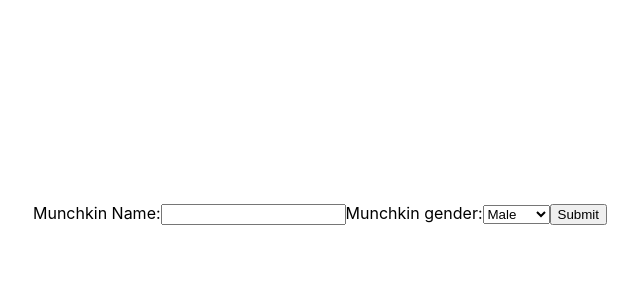
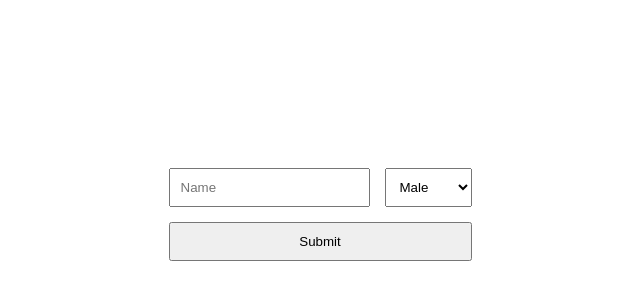
Before and after one commit to CodeyPacker/munchkin, a Next.js app: page / in a window 1280 px wide. Shown: the part 186-486 px from the top of the page, without its empty margins (320-960 px from the left). Built offline with nearby package versions, Linux system fonts and the light colour scheme.

Commit message:
Added styles to character setup

```diff
--- a/components/CharacterScreen.js
+++ b/components/CharacterScreen.js
@@ -37,7 +37,7 @@ const CharacterScreen = ({
         width={200}
         height={200}
       />
-      <style global jsx>{`
+      <style jsx>{`
         .character-level {
           display: flex;
           justify-content: space-between;
--- a/components/CharacterSetup.js
+++ b/components/CharacterSetup.js
@@ -1,22 +1,46 @@
 import _JSXStyle from "styled-jsx/style";
 
-const CharacterSetup = ({ handleSetName, handleSetGender, handleSetActiveScreen, activeScreen }) => {
+const CharacterSetup = ({
+  handleSetName,
+  handleSetGender,
+  handleSetActiveScreen,
+  activeScreen,
+}) => {
   return (
     <div className={activeScreen !== "character-setup" ? "hide" : "show"}>
-      <form onSubmit={(event) => handleSetActiveScreen(event, "character-screen")}>
-        <label>
-          Munchkin Name:
-          <input type="text" onChange={(e) => handleSetName(e)} />
-        </label>
-        <label>
-          Munchkin gender:
-          <select onChange={(e) => handleSetGender(e)}>
-            <option value="male">Male</option>
-            <option value="female">Female</option>
-          </select>
-        </label>
-        <button>Submit</button>
+      <form
+        onSubmit={(event) => handleSetActiveScreen(event, "character-screen")}
+      >
+        <input
+          className="name"
+          placeholder="Name"
+          type="text"
+          onChange={(e) => handleSetName(e)}
+        />
+        <select className="gender" onChange={(e) => handleSetGender(e)}>
+          <option value="male">Male</option>
+          <option value="female">Female</option>
+        </select>
+        <button className="submit">Submit</button>
       </form>
+
+      <style global jsx>{`
+        .name {
+          margin-right: 15px;
+          padding: 10px 10px;
+        }
+
+        .gender {
+          padding: 10px 10px;
+        }
+
+        .submit {
+          margin: 15px auto 0;
+          display: block;
+          padding: 10px 25px;
+          width: 100%;
+        }
+      `}</style>
     </div>
   );
 };
--- a/components/equipment/EquipmentList.js
+++ b/components/equipment/EquipmentList.js
@@ -5,23 +5,23 @@ const EquipmentList = ({ handleAllEquipmentLevels }) => {
     <div>
       <Equipment
         handleAllEquipmentLevels={handleAllEquipmentLevels}
-        type="helmet"
+        type="Helmet"
       />
       <Equipment
         handleAllEquipmentLevels={handleAllEquipmentLevels}
-        type="armor"
+        type="Armor"
       />
       <Equipment
         handleAllEquipmentLevels={handleAllEquipmentLevels}
-        type="footgear"
+        type="Footgear"
       />
       <Equipment
         handleAllEquipmentLevels={handleAllEquipmentLevels}
-        type="weapons"
+        type="Weapons"
       />
       <Equipment
         handleAllEquipmentLevels={handleAllEquipmentLevels}
-        type="misc"
+        type="Misc"
       />
     </div>
   );
```
